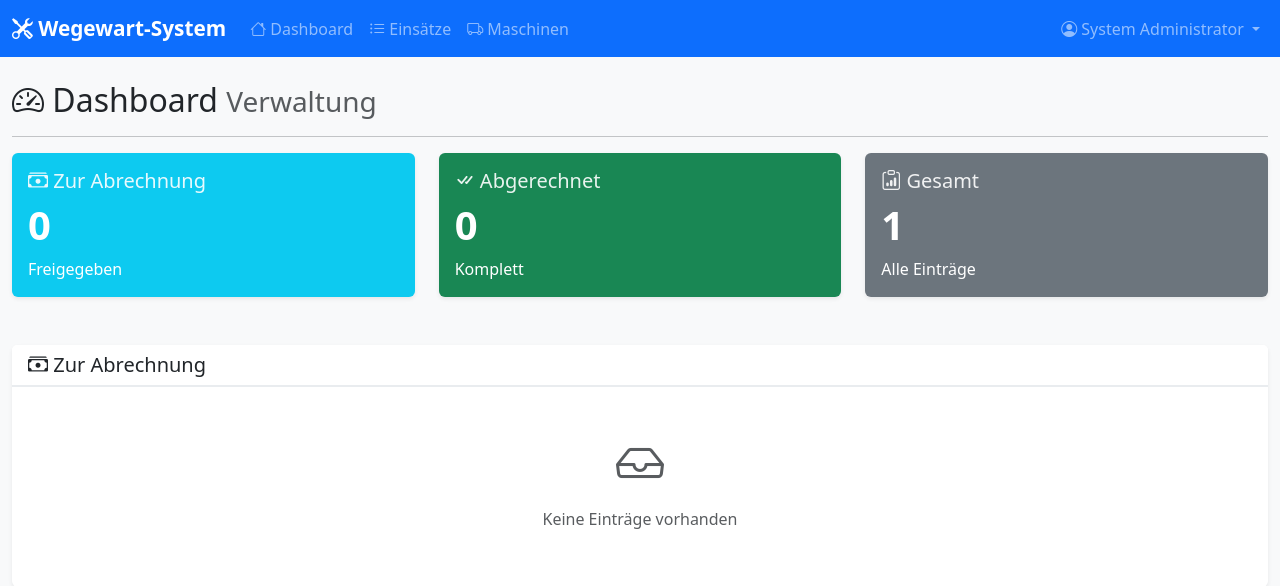
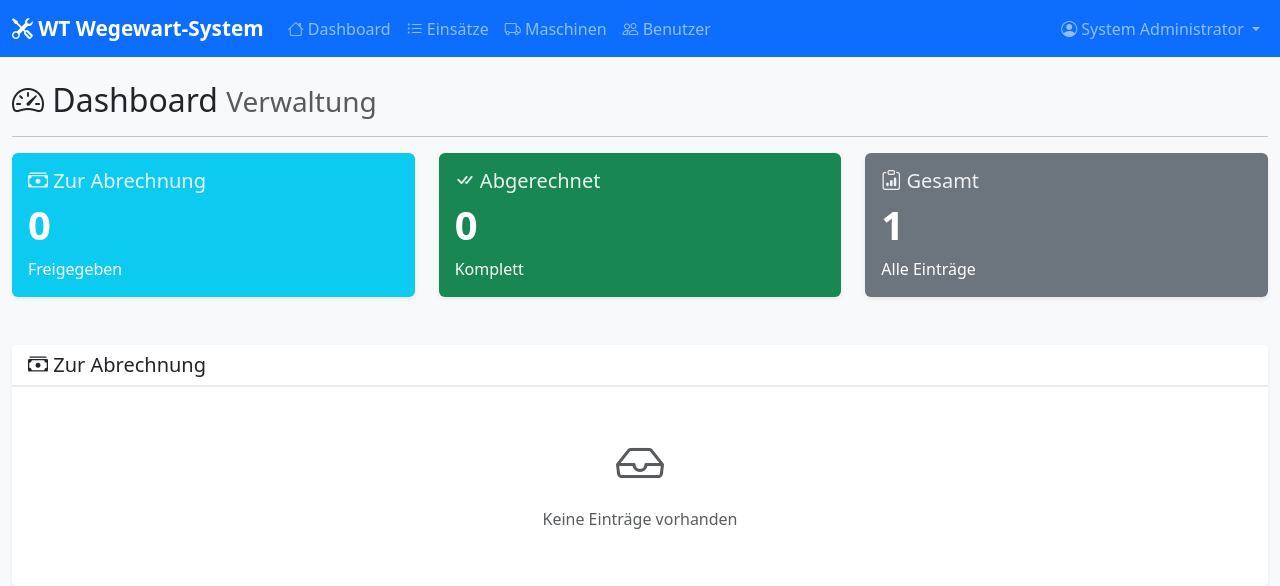
Before and after one commit to muellerjo/WayWard, a Flask app: page / in a window 1280 px wide. Shown: the top 586 px of the page. Run offline with Flask 3, Linux system fonts and the light colour scheme; a user stored in the database is signed in; data comes from the database, SQL or seed files in the repository; tables that the repository leaves empty hold one stand-in row (values such as "Sample post").

Commit message:
Benutzer anzeige für admins

```diff
--- a/src/app.py
+++ b/src/app.py
@@ -168,6 +168,7 @@ def login():
             flash('Ungültige Zugangsdaten', 'danger')
 
     return render_template('login.html')
+
 
 @app.route('/logout')
 def logout():
--- a/src/templates/base.html
+++ b/src/templates/base.html
@@ -13,7 +13,7 @@
     <nav class="navbar navbar-expand-lg navbar-dark bg-primary">
         <div class="container-fluid">
             <a class="navbar-brand" href="{{ url_for('index') }}">
-                <i class="bi bi-tools"></i> Wegewart-System
+                <i class="bi bi-tools"></i> WT Wegewart-System
             </a>
             <button class="navbar-toggler" type="button" data-bs-toggle="collapse" data-bs-target="#navbarNav">
                 <span class="navbar-toggler-icon"></span>
@@ -49,7 +49,7 @@
                             <i class="bi bi-truck"></i> Maschinen
                         </a>
                     </li>
-                    {% if user.rolle|has_role('admin') or user.rolle|has_role('verwaltung') %}
+                    {% if user.roles|has_role('admin') or user.roles|has_role('verwaltung') %}
                     <li class="nav-item">
                         <a class="nav-link" href="{{ url_for('admin_benutzer') }}">
                             <i class="bi bi-people"></i> Benutzer
```
